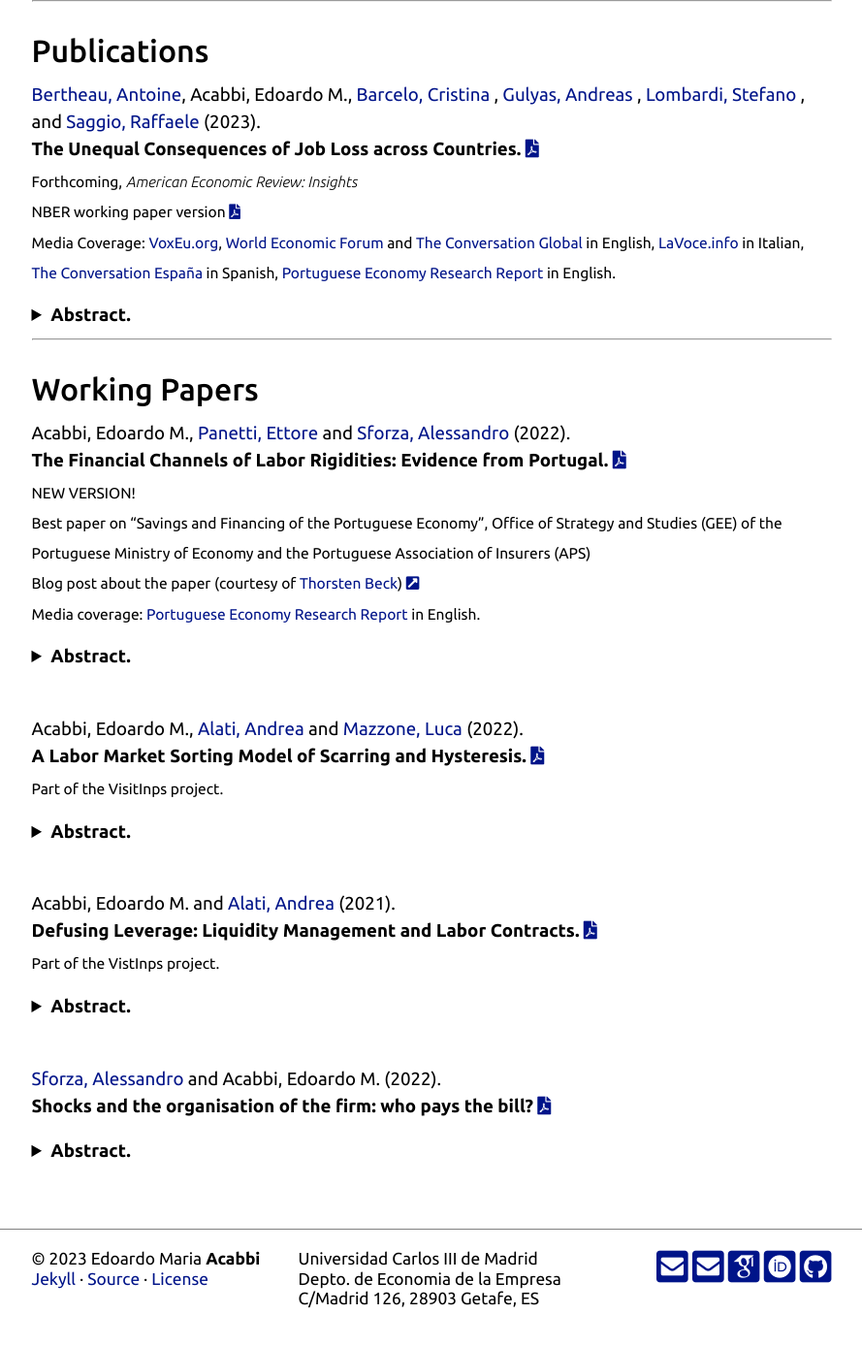
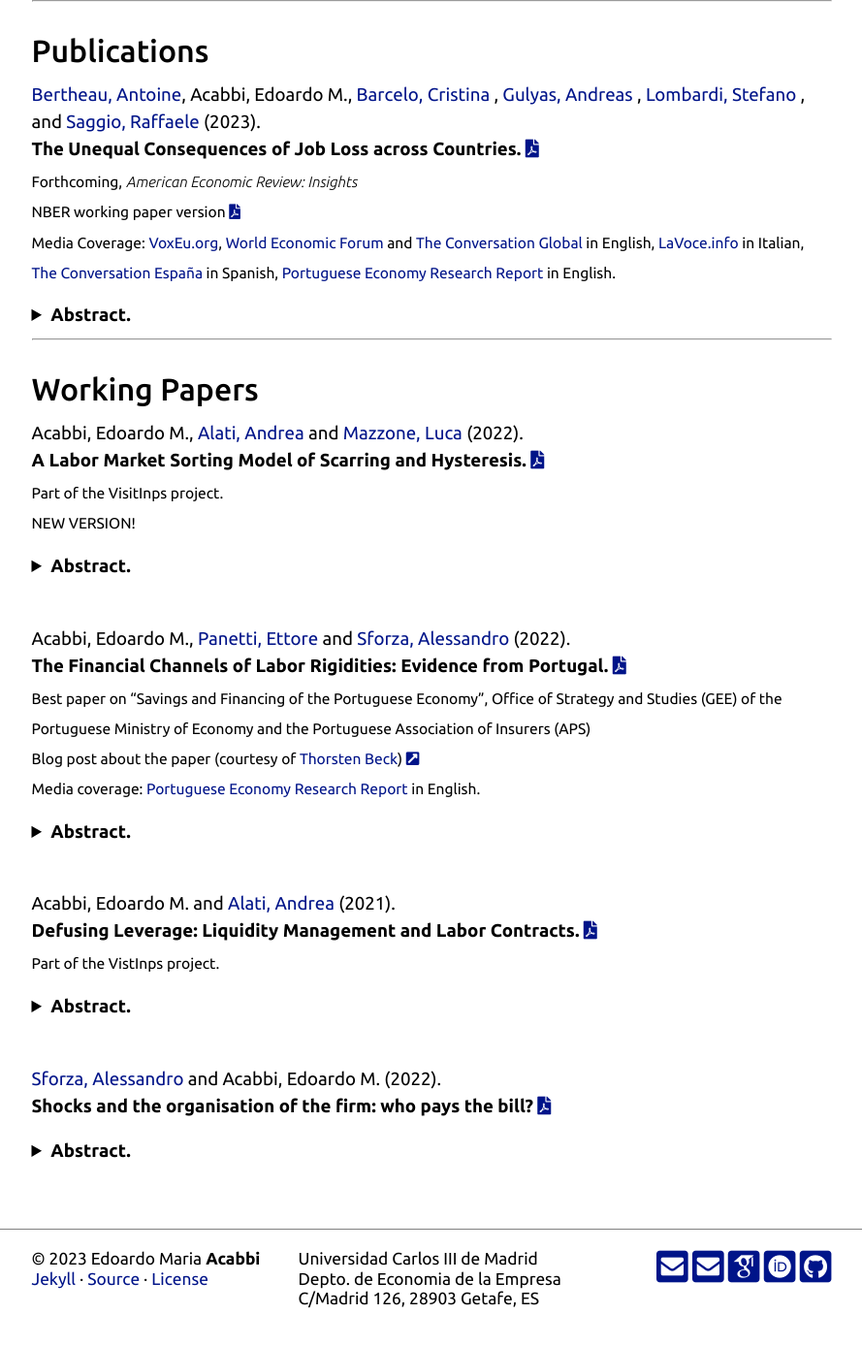
Before and after one commit to eacabbi/eacabbi.github.io, a Jekyll site: the page built from index.md, in a window 1280 px wide and 1400 px high, scrolled down 823 px. Shown: the top 1388 px of the window at 97% size, without its empty margins (195-1084 px from the left). Built offline with Jekyll 4.4.1, drawn with Linux system fonts in a browser that asks for light colours; some web fonts are replaced.

Commit message:
updated AAM

```diff
--- a/index.md
+++ b/index.md
@@ -34,9 +34,21 @@ We document the consequences of losing a job across countries using a harmonized
 ---
 ## Working Papers
 
+
+Acabbi, Edoardo M., <a href="https://andrealati.github.io"> Alati, Andrea </a> and <a href="https://lucamazzone.github.io/"> Mazzone, Luca</a> (2022).
+**A Labor Market Sorting Model of Scarring and Hysteresis.** <a href="https://papers.ssrn.com/sol3/papers.cfm?abstract_id=4068858" class="{{ site.pdf_icon }}" title="{{ site.pdf_title }}" id="icon"></a>
+<br> <sub> Part of the VisitInps project. </sub>
+<br> <sub>NEW VERSION!</sub>
+
+<details>
+<summary><b> Abstract. </b></summary>
+
+This paper contributes a new framework to account for the interactions between labor market sorting and business cycle fluctuations.  We propose a tractable search equilibrium model of the labor market with aggregate risk, firm and worker heterogeneity, life-cycle dynamics and endogenous human capital accumulation. The model is estimated using Italian administrative matched employer-employee data. We show that sorting of workers to firms is a key factor in explaining the increased persistence of fluctuations, directly relating labor reallocation to economic hysteresis. Changes in the cross sectional distribution of worker and firm characteristics explain why "double dips" can be more painful than isolated recessions. Finally, the model can be used to account for the increased length of recessions in recent decades.
+
+</details>
+<br>
 Acabbi, Edoardo M., <a href="https://sites.google.com/view/ettorepanetti"> Panetti, Ettore </a> and <a href="https://sites.google.com/site/alessandrosforza87/home"> Sforza, Alessandro</a> (2022).
 **The Financial Channels of Labor Rigidities: Evidence from Portugal.** <a href="{{ site.url }}/docs/APS_full.pdf" class="{{ site.pdf_icon }}" title="{{ site.pdf_title }}" id="icon"></a>
-<br> <sub>NEW VERSION!</sub>
 <br> <sub>Best paper on “Savings and Financing of the Portuguese Economy”, Office of Strategy and Studies (GEE) of the Portuguese Ministry of Economy and the Portuguese Association of Insurers (APS)</sub>
 <br> <sub>Blog post about the paper (courtesy of <a href="http://www.thorstenbeck.com">Thorsten Beck</a>) <a href="http://www.thorstenbeck.com/108089829/6893607/posting/interesting-papers-april-2020" class="{{ site.link_icon }}" title="{{ site.pdf_title }}"  id="icon"></a> </sub>
 <br> <sub> Media coverage: <a href="https://research.pej.pt/2020/01/07/finance-and-labor-rigidity-in-portugal/">Portuguese Economy Research Report</a> in English.</sub>
@@ -47,17 +59,7 @@ Acabbi, Edoardo M., <a href="https://sites.google.com/view/ettorepanetti"> Panet
 We study how labor rigidities affect firms' responses to credit shocks. Using novel data on the universe of workers, firms, banks and credit in Portugal, we establish three main facts. First, a short-term credit supply shock leads to a decrease in firms' employment and size and to a greater probability of exit, but the effects are concentrated on firms deriving greater value added from labor within their industries. Second, this exposure to liquidity risk stems from exposure to high-skill workers' compensation: the shock disproportionately affects productive firms with a high-skilled specialized labor force that requires greater investment in on-the-job training. Third, given labor costs exposure, productivity does not attenuate the effects of credit shocks. Our findings suggest that labor rigidities are an important driver of the lack of productivity-enhancing reallocation throughout financial crises.
 
 </details>
-<br>
-Acabbi, Edoardo M., <a href="https://andrealati.github.io"> Alati, Andrea </a> and <a href="https://lucamazzone.github.io/"> Mazzone, Luca</a> (2022).
-**A Labor Market Sorting Model of Scarring and Hysteresis.** <a href="https://papers.ssrn.com/sol3/papers.cfm?abstract_id=4068858" class="{{ site.pdf_icon }}" title="{{ site.pdf_title }}" id="icon"></a>
-<br> <sub> Part of the VisitInps project. </sub>
 
-<details>
-<summary><b> Abstract. </b></summary>
-
-What are the long-run consequences of business cycle fluctuations for the skill distribution in the labor force? How is the sorting between firms and workers altered by aggregate fluctuations at different stages of the working life? And finally, what are the aggregate effects of changes in sorting for earnings dynamics, potential productivity and labor misallocation in the long run? We address these questions by proposing a tractable search equilibrium model of the labor market with aggregate risk, firm and worker heterogeneity, life-cycle dynamics and endogenous human capital accumulation. We show that sorting of workers to firms is a key factor in increasing the persistence of fluctuations, directly relating labor reallocation to economic hysteresis. We estimate the model on Italian administrative matched employer-employee data. Our estimates highlight the long term supply-side hysteresis effects of business cycle.
-
-</details>
 <br>
 Acabbi, Edoardo M. and <a href="https://andrealati.github.io"> Alati, Andrea </a> (2021).
 **Defusing Leverage: Liquidity Management and Labor Contracts.** <a href="https://papers.ssrn.com/sol3/papers.cfm?abstract_id=3768825" class="{{ site.pdf_icon }}" title="{{ site.pdf_title }}" id="icon"></a>
```
